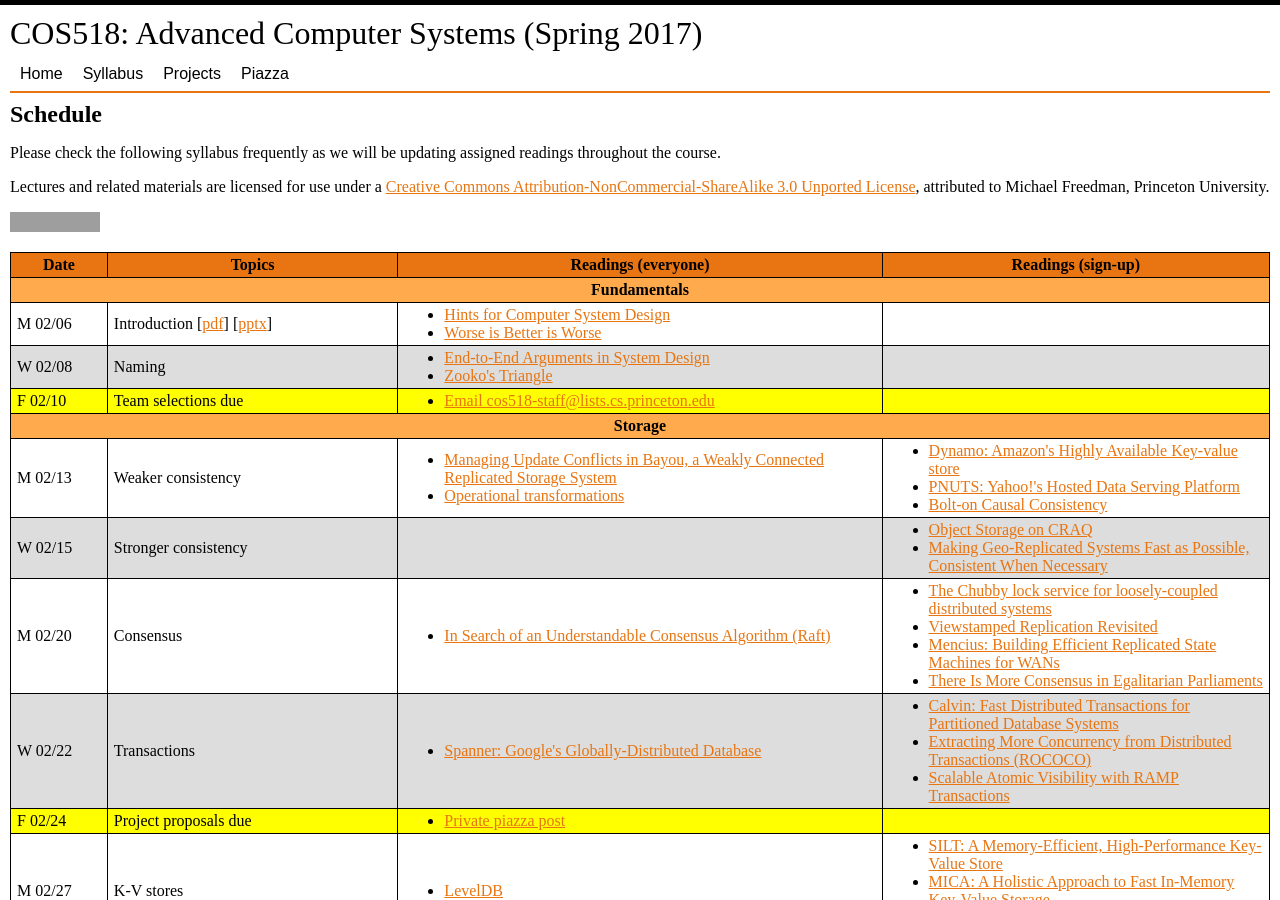
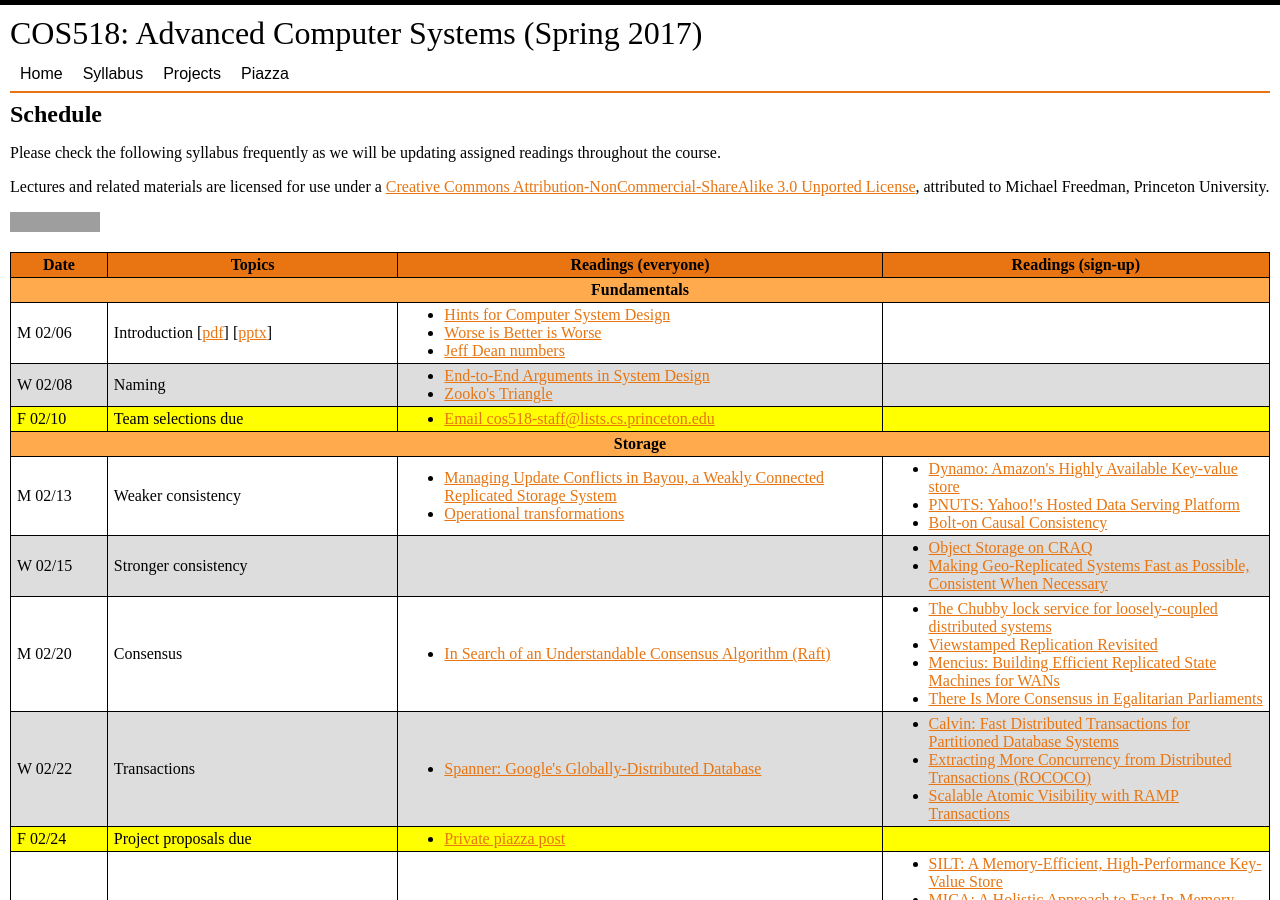
Before and after one commit to COS518/cos518.github.io, a Jekyll site: the page built from syllabus.md, in a window 1280 px wide and 900 px high. Built offline with Jekyll 4.4.1, drawn with Linux system fonts in a browser that asks for light colours; our own code applies the rules of GitHub Pages for plain Markdown files; grey boxes are pictures that could not be loaded.

Commit message:
Add Jeff Dean numbers

```diff
--- a/_data/syllabus.yml
+++ b/_data/syllabus.yml
@@ -8,6 +8,8 @@
           link: papers/hints.pdf
         - name: Worse is Better is Worse
           link: papers/worse-is-worse.pdf
+        - name: Jeff Dean numbers
+          link: papers/jeff-dean-numbers.pdf
       type: lecture
     - date: W 02/08
       topic: Naming
```
Also changed, not shown: README.md, 1 other file.
